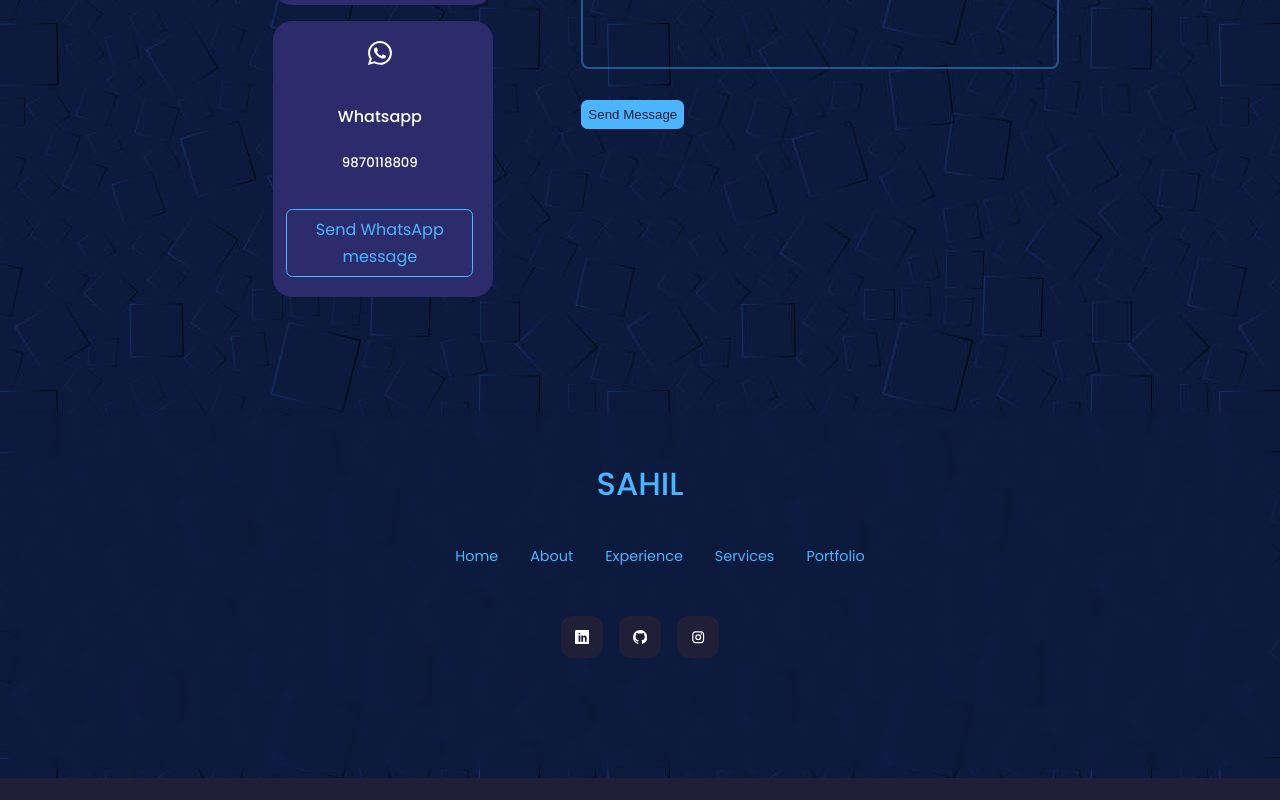
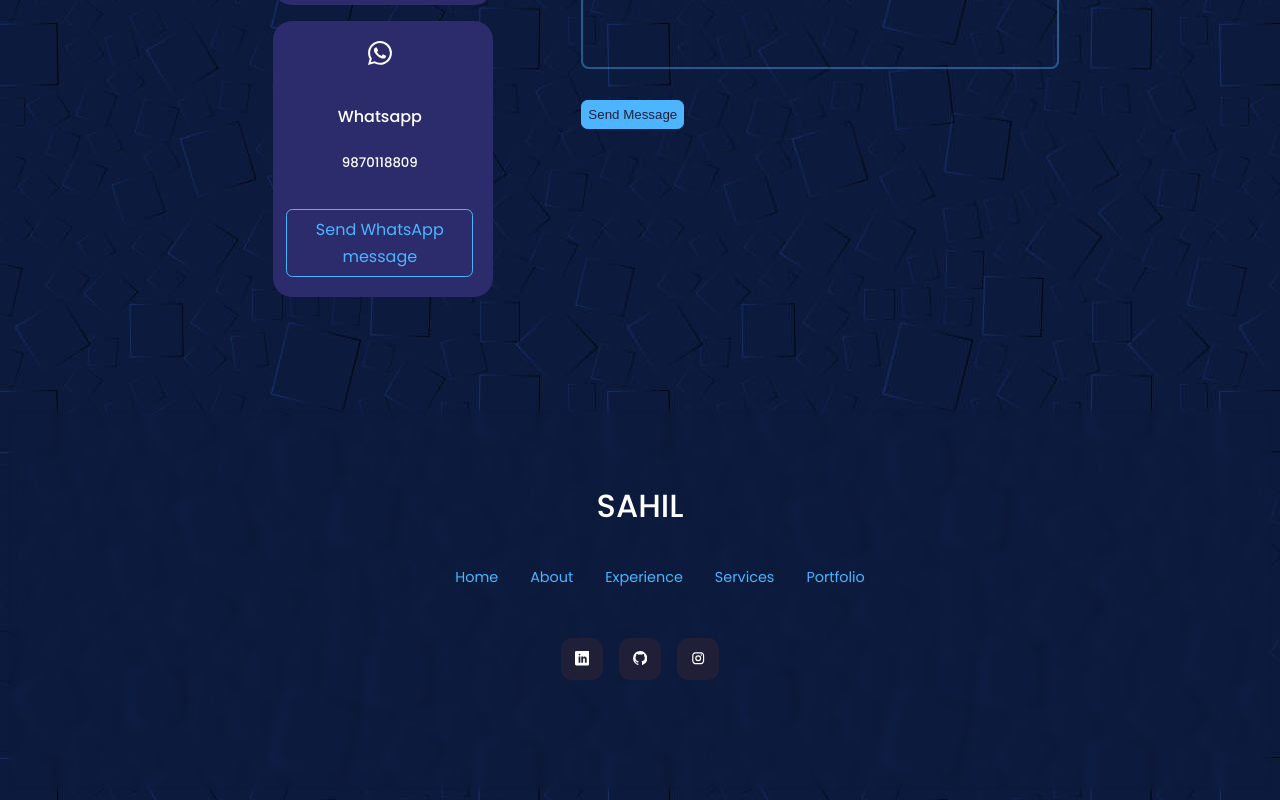
Before and after one commit to Sahil-2309/Portfolio-Main, a React (Create React App) app: page / in a window 1280 px wide. Shown: the part 4762-5562 px from the top of the page. Before the commit the page ends 5540 px from the top, so only its background shows below. Built offline with nearby package versions, Linux system fonts and the light colour scheme; a web font is replaced by a local one.

Commit message:
footer error

```diff
--- a/src/components/footer/Footer.jsx
+++ b/src/components/footer/Footer.jsx
@@ -7,9 +7,7 @@ import './footer.css'
 const Footer = () => {
   return (
     <footer>
-      <a href='#' className='footer__logo'>
-        SAHIL
-      </a>
+      <h1 className='footer__logo'>SAHIL</h1>
       <ul className='permalinks'>
         <li>
           <a href='#header'>Home</a>
```
